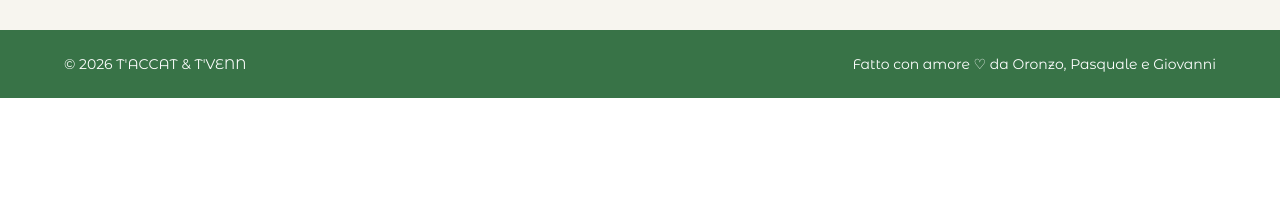
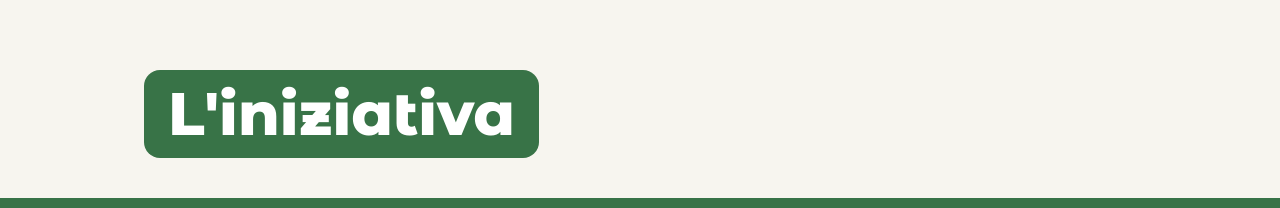
Before and after one commit to lup62/T-ACCAT-T-VENN, a React (Vite) app in the folder client/: page / in a window 1280 px wide. Shown: the part 802-1010 px from the top of the page. Before the commit the page ends 900 px from the top, so only its background shows below. Built offline with nearby package versions, Linux system fonts and the light colour scheme.

Commit message:
inizio nuova sezvtion in homepage

```diff
--- a/client/src/pages/Home/HomePage.jsx
+++ b/client/src/pages/Home/HomePage.jsx
@@ -3,6 +3,7 @@ import sfondoHero from "../../assets/sfondoHero.png";
 
 function HomePage() {
     return (
+        <>
         <Box
             component="section"
             sx={{
@@ -82,6 +83,30 @@ function HomePage() {
                 </Button>
             </Stack>
         </Box>
+
+        <Box
+            component="section"
+            sx={{
+                mt: { xs: 6, md: 10 },
+                px: { xs: 3, md: 10 },
+            }}
+        >
+            <Typography
+                variant="h2"
+                component="h2"
+                sx={{
+                    display: "inline-block",
+                    bgcolor: "primary.main",
+                    color: "#FFFFFF",
+                    px: 3,
+                    py: 1,
+                    borderRadius: 1,
+                }}
+            >
+                L'iniziativa
+            </Typography>
+        </Box>
+        </>
     );
 }
 
--- a/client/src/theme/theme.js
+++ b/client/src/theme/theme.js
@@ -30,6 +30,10 @@ const theme = createTheme({
         },
     },
 
+    shape: {
+        borderRadius: 16,
+    },
+
     //font di riferimento da Google fonts: https://fonts.google.com/share?selection.family=Montserrat+Alternates:ital,wght@0,100;0,200;0,300;0,400;0,500;0,600;0,700;0,800;0,900;1,100;1,200;1,300;1,400;1,500;1,600;1,700;1,800;1,900
     typography: {
         fontFamily: '"Montserrat Alternates", system-ui, sans-serif',
@@ -53,17 +57,17 @@ const theme = createTheme({
     components: {
         MuiButton: {
             styleOverrides: {
-                root: {
-                    borderRadius: 16,
+                root: ({ theme }) => ({
+                    borderRadius: theme.shape.borderRadius,
                     textTransform: "none",
                     fontWeight: 600,
-                },
-                sizeLarge: {
-                    borderRadius: 24,
+                }),
+                sizeLarge: ({ theme }) => ({
+                    borderRadius: theme.shape.borderRadius * 1.5,
                     fontWeight: 700,
                     fontSize: "1.1rem",
                     padding: "14px 32px",
-                },
+                }),
                 contained: ({ ownerState, theme }) => {
                     const colorKey = ownerState.color || "primary";
                     const mainColor = theme.palette[colorKey]?.main;
```
